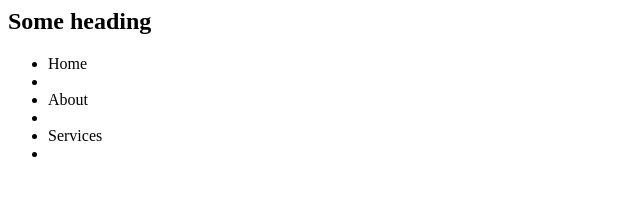
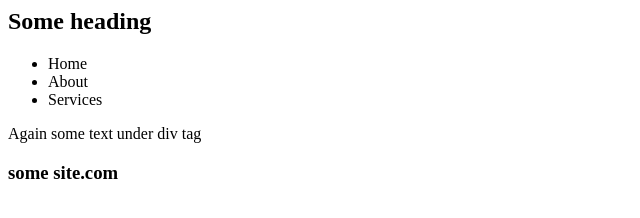
Before and after one commit to pd61522/website-template, a plain HTML site: page index.html in a window 1280 px wide. Shown: the whole page, without its empty margins (0-640 px from the left). Drawn offline with Linux system fonts and the light colour scheme.

Commit message:
file updated
some tags added in index.html

```diff
--- a/index.html
+++ b/index.html
@@ -5,10 +5,18 @@
 <nav>
 <h2>Some heading</h2>
 <ul>
-<li>Home<li>
-<li>About<li>
-<li>Services<li>
+<li>Home</li>
+<li>About</li>
+<li>Services</li>
 </ul>
 </nav>
+<main>
+<div>
+    <p>Again some text under div tag</p>
+</div>
+</main>
+<footer>
+    <h3>some site.com</h3>
+</footer>
 </body>
 </html>
```
